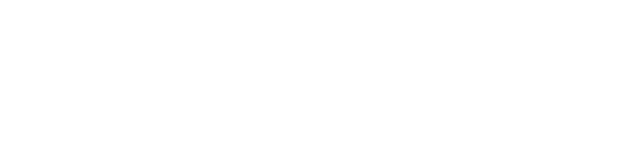
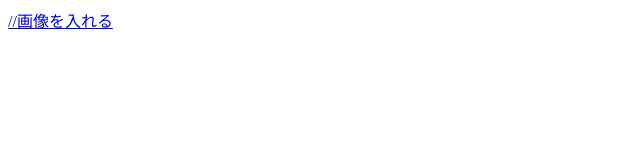
Before and after one commit to necroll777/finaltask, a plain HTML site: page index.html in a window 1280 px wide. Shown: the whole page, without its empty margins (0-640 px from the left). Drawn offline with Linux system fonts and the light colour scheme.

Commit message:
163
html編集

```diff
--- a/index.html
+++ b/index.html
@@ -7,6 +7,14 @@
 
     </head>
     <boby>
+        <header class="header">
+            <div class="header-inner">
+                <a class="header-logo" href="index.html">
+                    //画像を入れる
+                </a>
 
+            </div>
+
+        </header>
     </boby>
 </html>
```
